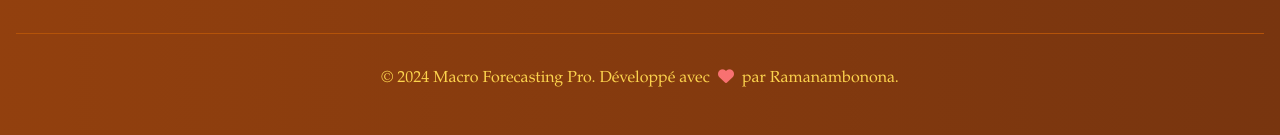
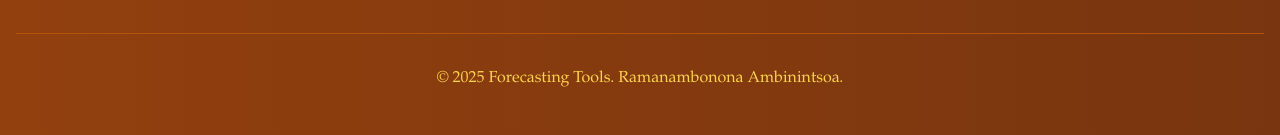
Before and after one commit to ramanambonona/forecasting-frontend, a React (Vite) app: page / in a window 1280 px wide. Shown: the part 1107-1242 px from the top of the page. Built offline with nearby package versions, Linux system fonts and the light colour scheme; no server answers; a web font is replaced by a local one.

Commit message:
Update Footer.jsx

```diff
--- a/src/components/Footer.jsx
+++ b/src/components/Footer.jsx
@@ -34,11 +34,12 @@
         </div>
 
         <div className="border-t border-amber-700 mt-8 pt-8 text-center text-amber-300">
-          <p>&copy; 2024 Macro Forecasting Pro. Développé avec <i className="fas fa-heart text-red-400 mx-1"></i> par Ramanambonona.</p>
+          <p>&copy; 2025 Forecasting Tools. Ramanambonona Ambinintsoa.</p>
         </div>
       </div>
     </footer>
   );
 };
 
+
 export default Footer;
```
